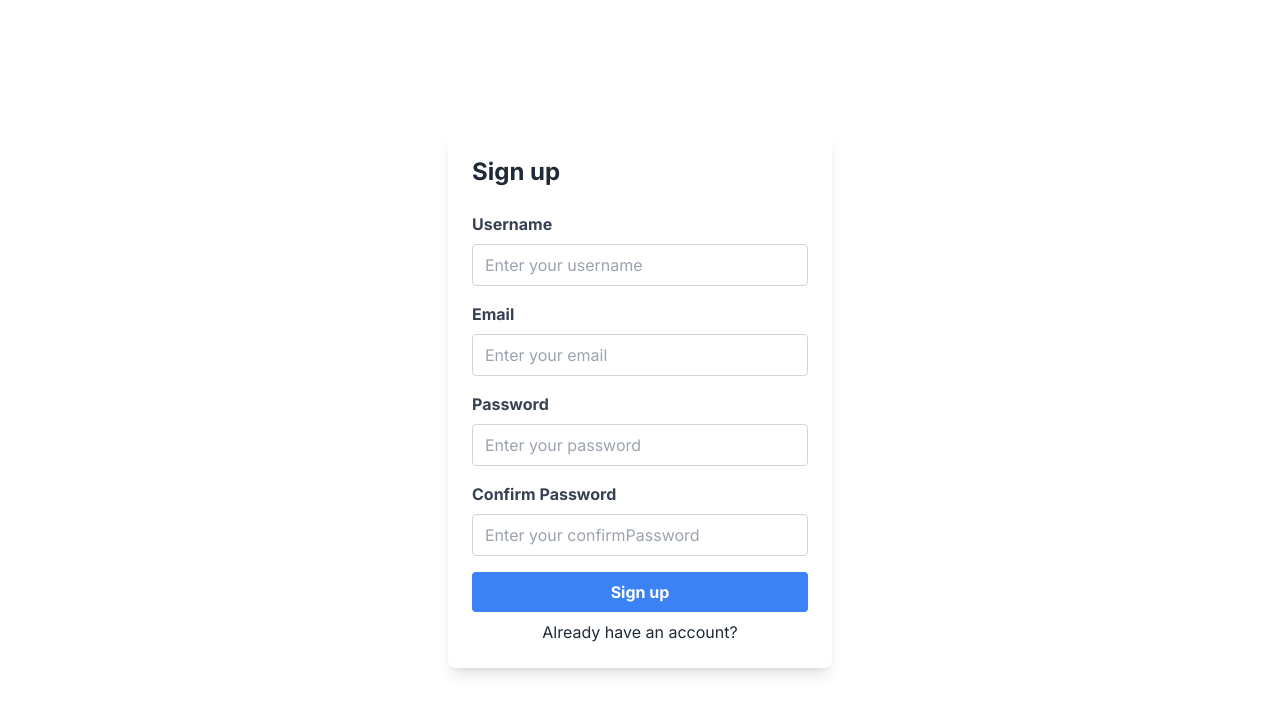
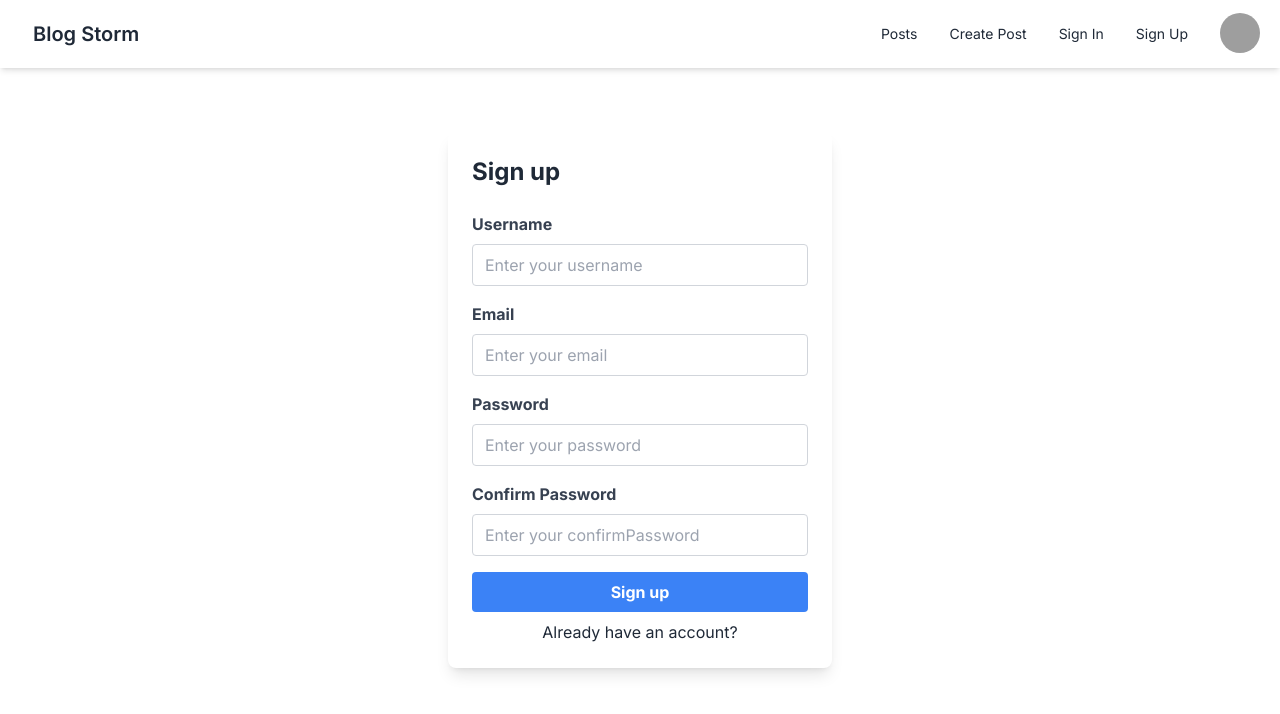
Before and after one commit to Shakib448/nest-blog-app-storm, a Next.js app in the folder client/: page / in a window 1280 px wide. Shown: the top 714 px of the page. Built offline with nearby package versions, Linux system fonts and the light colour scheme; grey boxes are pictures that could not be loaded.

Commit message:
WIP on frontend

```diff
--- a/client/src/app/layout.tsx
+++ b/client/src/app/layout.tsx
@@ -3,6 +3,7 @@ import "./globals.css";
 import { Inter } from "next/font/google";
 import { ToastContainer } from "react-toastify";
 import "react-toastify/dist/ReactToastify.css";
+import Navbar from "@/common/Navbar";
 
 const inter = Inter({ subsets: ["latin"] });
 
@@ -22,6 +23,7 @@ export default function RootLayout({
         {
           <Provider>
             <ToastContainer />
+            <Navbar />
             {children}
           </Provider>
         }
--- a/client/src/app/sign-in/page.tsx
+++ b/client/src/app/sign-in/page.tsx
@@ -1,15 +1,10 @@
 "use client";
 
-import Layout from "@/common/Layout";
 import SingIn from "@/components/sing-in";
 import React from "react";
 
 const SingInPage = () => {
-  return (
-    <Layout>
-      <SingIn />
-    </Layout>
-  );
+  return <SingIn />;
 };
 
 export default SingInPage;
--- a/client/src/common/Layout.tsx
+++ /dev/null
@@ -1,13 +0,0 @@
-import React from "react";
-import Navbar from "./Navbar";
-
-const Layout = ({ children }: { children: React.ReactNode }) => {
-  return (
-    <>
-      <Navbar />
-      {children}
-    </>
-  );
-};
-
-export default Layout;
--- a/client/src/common/Navbar.tsx
+++ b/client/src/common/Navbar.tsx
@@ -1,18 +1,27 @@
 import React from "react";
+import Link from "next/link";
 
 const Navbar = () => {
   return (
     <div className="navbar bg-base-100 fixed top-0 px-4 shadow-md">
       <div className="flex-1">
-        <a className="btn btn-ghost normal-case text-xl">Blog Storm</a>
+        <Link href="/">
+          <span className="btn btn-ghost normal-case text-xl">Blog Storm</span>
+        </Link>
       </div>
       <div className="flex-none gap-2">
         <ul className="menu menu-horizontal px-1">
           <li>
-            <a>Posts</a>
+            <Link href="/">Posts</Link>
           </li>
           <li>
-            <a>Create Post</a>
+            <Link href="/create-post">Create Post</Link>
+          </li>
+          <li>
+            <Link href="/sign-in">Sign In</Link>
+          </li>
+          <li>
+            <Link href="/sign-up">Sign Up</Link>
           </li>
         </ul>
         <div className="dropdown dropdown-end">
@@ -26,7 +35,7 @@ const Navbar = () => {
             className="mt-3 z-[1] p-2 shadow menu menu-sm dropdown-content bg-base-100 rounded-box w-52"
           >
             <li>
-              <a className="justify-between">Profile</a>
+              <Link href="/profile">Profile</Link>
             </li>
             <li>
               <a>Logout</a>
--- a/client/src/components/profile.tsx
+++ b/client/src/components/profile.tsx
@@ -1,4 +1,5 @@
 import instance from "@/utils/BaseURL";
+import WithSession from "@/utils/HOC/uesSessionEvents";
 import { useQuery } from "@tanstack/react-query";
 import React from "react";
 
@@ -129,4 +130,4 @@ const ProfileComponent = () => {
   );
 };
 
-export default ProfileComponent;
+export default WithSession(ProfileComponent);
```
